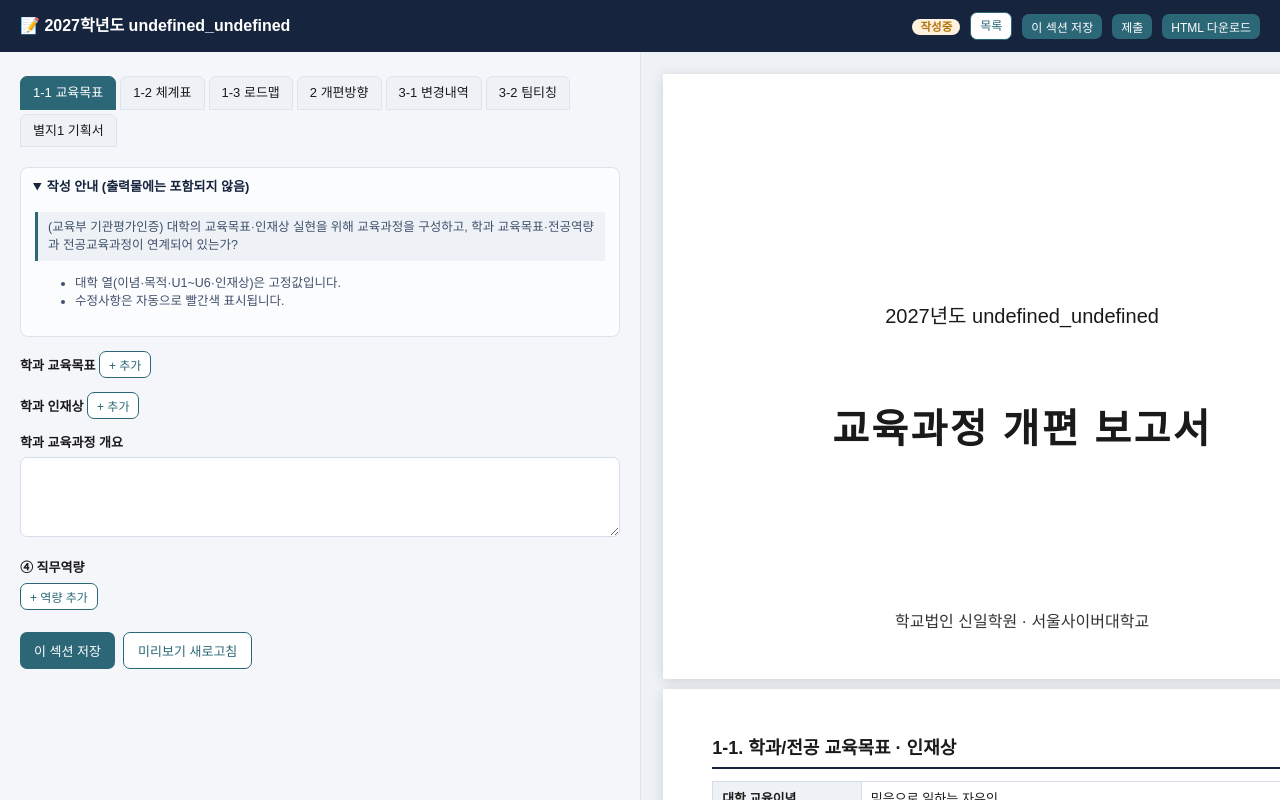
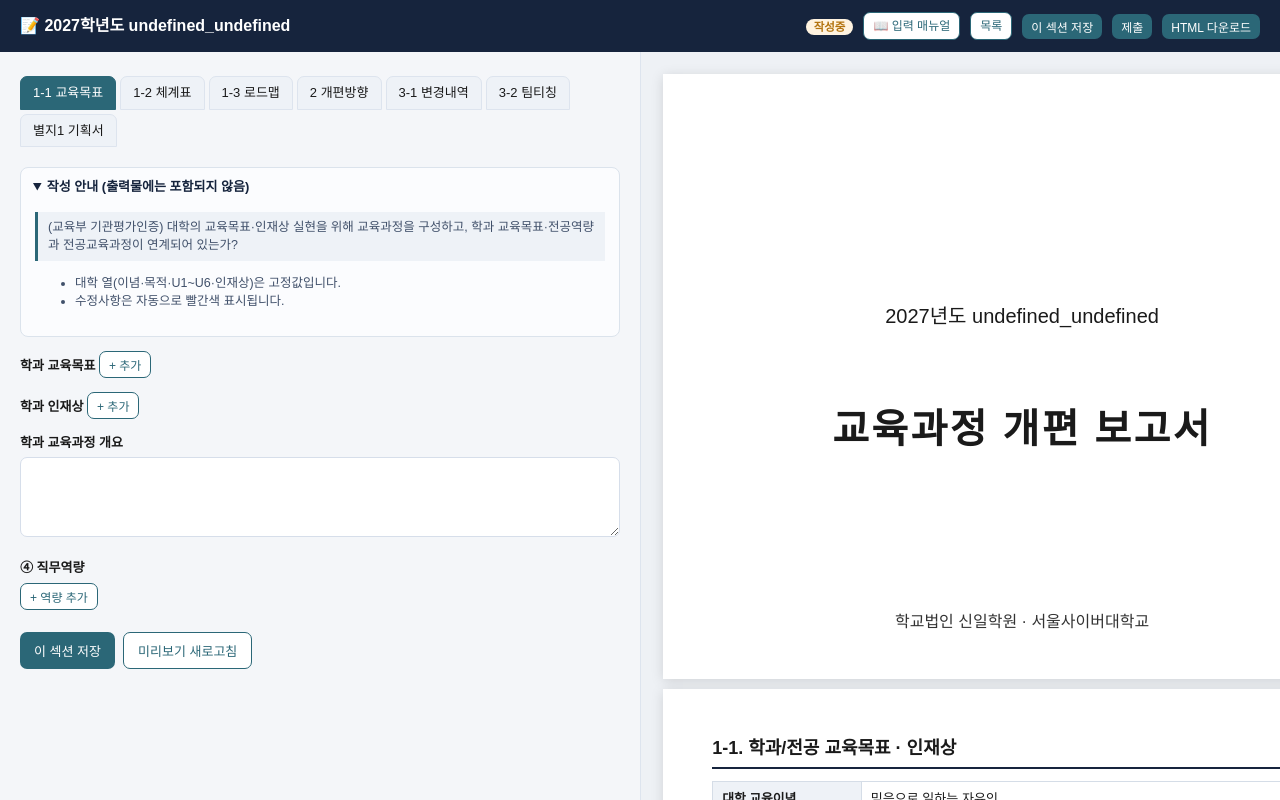
Before and after one commit to seann81/curriculum-report, a plain HTML site: page edit.html in a window 1280 px wide. Drawn offline with Linux system fonts and the light colour scheme.

Commit message:
Update edit.html

```diff
--- a/edit.html
+++ b/edit.html
@@ -14,6 +14,7 @@
   <div class="brand">📝 <span id="hdrTitle">보고서 작성</span></div>
   <div class="row">
     <span id="statusBadge"></span>
+    <a class="btn ghost sm" href="manual.html" target="_blank" rel="noopener">📖 입력 매뉴얼</a>
     <a class="btn ghost sm" href="index.html">목록</a>
     <button class="btn sm" onclick="Edit.saveCurrent()">이 섹션 저장</button>
     <button class="btn sm" onclick="Edit.submit()">제출</button>
```
